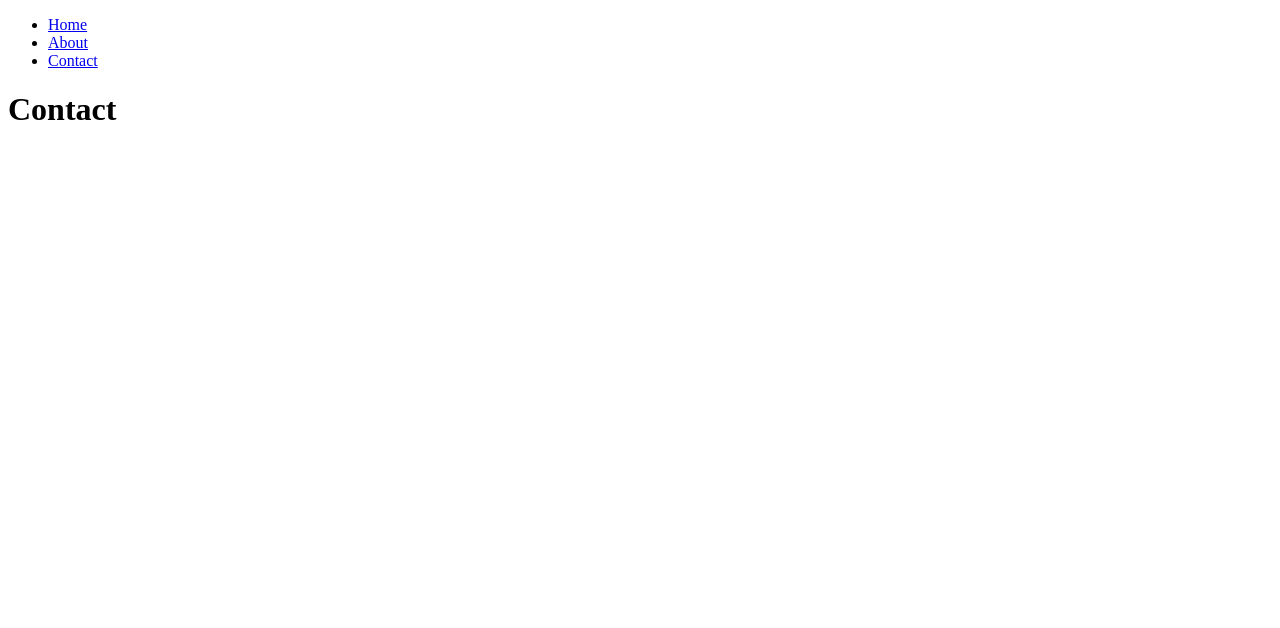
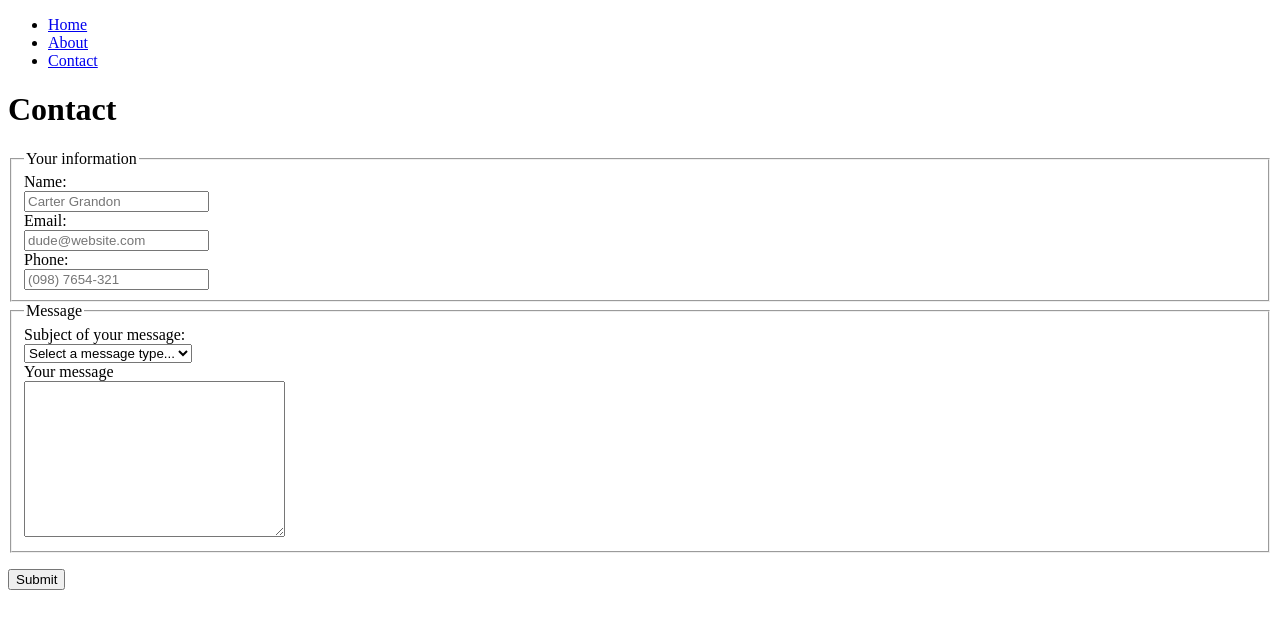
Before and after one commit to CarterGrandon/comp1002-assign1, a plain HTML site: page contact.html in a window 1280 px wide. Drawn offline with Linux system fonts and the light colour scheme.

Commit message:
contact.html filled in

```diff
--- a/contact.html
+++ b/contact.html
@@ -19,6 +19,47 @@
         </nav>
         <h1>Contact</h1>
     </header>
+
+    <form action="./thankyu.html" method="post" name="assign1-contact" netlify>
+        <fieldset>
+            <legend>Your information</legend>
+            <div>
+                <label for="name">Name:</label><br>
+                <input type="text" name="name" id="name" required maxlength="50" minlength="1"
+                    placeholder="Carter Grandon">
+            </div>
+            <div>
+                <label for="email">Email:</label><br>
+                <input type="text" name="email" id="email" maxlength="50" minlength="1"
+                    placeholder="dude@website.com">
+            </div>
+            <div>
+                <label for="phone">Phone:</label><br>
+                <input type="text" name="phone" id="phone" maxlength="50" minlength="1"
+                    placeholder="(098) 7654-321">
+            </div>
+        </fieldset>
+
+        <fieldset>
+            <legend>Message</legend>
+            <div>
+                <label for="subject">Subject of your message:</label><br>
+                <select name="subject" id="subject" required>
+                    <option>Select a message type...</option>
+                    <option value="question">Question</option>
+                    <option value="comment">Comment</option>
+                    <option value="other">Other</option>
+                </select>
+            </div>
+            <div>
+                <label for="message">Your message</label><br>
+                <textarea name="message" id="message" cols="30" rows="10"></textarea>
+            </div>
+        </fieldset>
+        <p>
+            <input type="submit" value="Submit">
+        </p>
+    </form>
 </body>
 
 </html>
```
Also changed, not shown: thankyu.html (added, +25 -0 lines).
